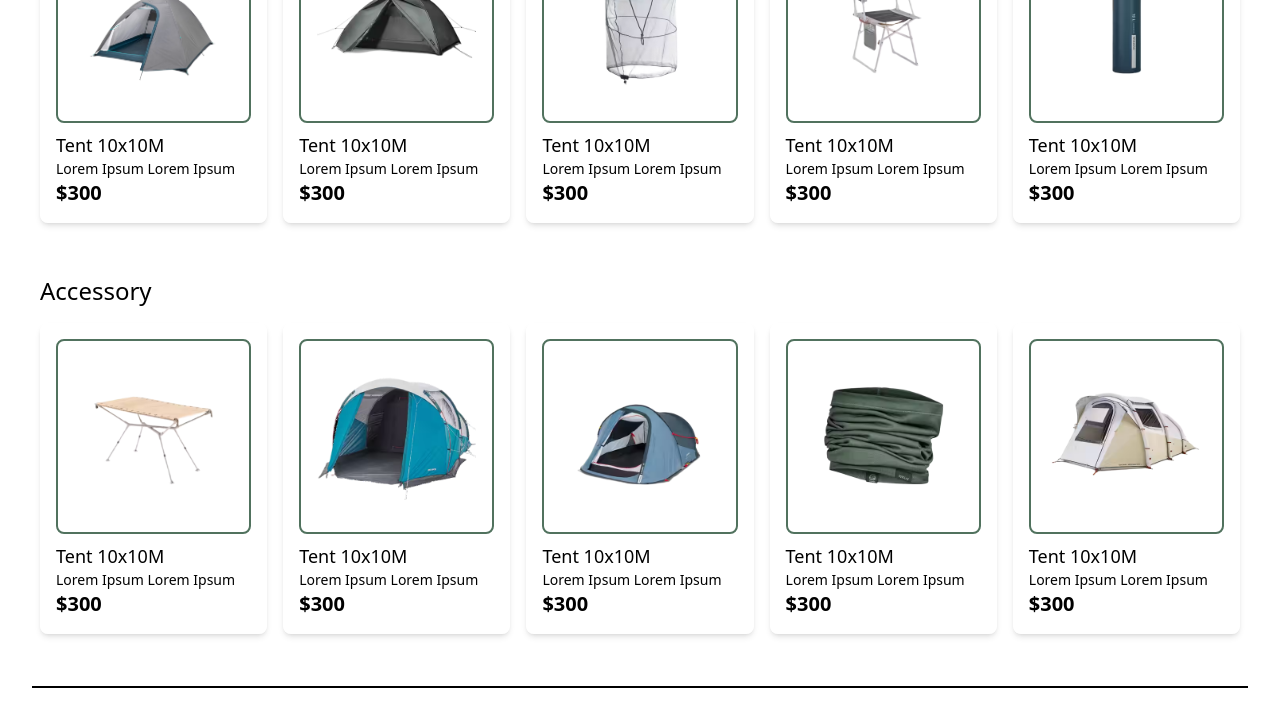
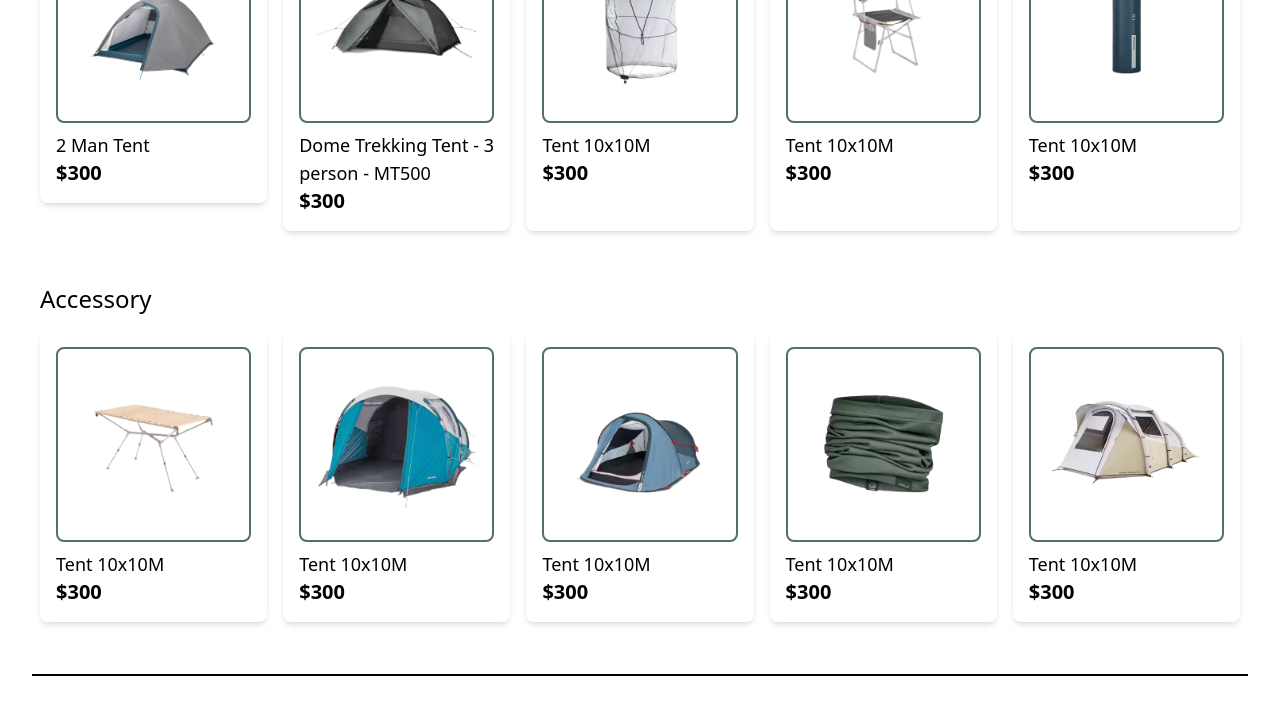
Before and after one commit to MangChhunleang/Team_Camping, a website: page CampHaven/home2.html in a window 1280 px wide. Shown: the part 880-1593 px from the top of the page. Drawn offline with nearby package versions, Linux system fonts and the light colour scheme.

Commit message:
CampHaven/home.htmlCampHaven/home2.htmlCampHaven/profile.html

```diff
--- a/CampHaven/home2.html
+++ b/CampHaven/home2.html
@@ -93,11 +93,12 @@
     </div>
 
     <!-- Top Products -->
-    <section class="mt-12 ">
+    <section class="mt-12">
       <h2 class="text-2xl mb-4 mx-2">Top Product</h2>
       <div class="grid grid-cols-5 gap-4 mx-2">
         <!-- Product 1 -->
          <a href="detailProduct.html">
+
            <div
            class="mb-1 p-4 shadow-md rounded-lg bg-white bg-opacity-70 hover:shadow-black"
            >
@@ -106,8 +107,7 @@
            alt="Product 1"
            class="w-25 mb-2 p-4 border-2 border-[#51725e] rounded-lg"
            />
-            <p class="text-lg">Tent 10x10M</p>
-            <p class="text-sm">Lorem Ipsum Lorem Ipsum</p>
+           <h1 class="text-lg">2 Man Tent</h1>
            <p class="text-xl font-bold">$300</p>
           </div>
         </a>
@@ -120,8 +120,7 @@
             alt="Product 2"
             class="w-25 mb-2 p-4 border-2 border-[#51725e] rounded-lg"
           />
-          <p class="text-lg">Tent 10x10M</p>
-          <p class="text-sm">Lorem Ipsum Lorem Ipsum</p>
+          <h1 class="text-lg">Dome Trekking Tent - 3 person - MT500</h1>
           <p class="text-xl font-bold">$300</p>
         </div>
         <div
@@ -132,8 +131,7 @@
             alt="Product 3"
             class="w-25 mb-2 p-4 border-2 border-[#51725e] rounded-lg"
           />
-          <p class="text-lg">Tent 10x10M</p>
-          <p class="text-sm">Lorem Ipsum Lorem Ipsum</p>
+          <h1 class="text-lg">Tent 10x10M</h>
           <p class="text-xl font-bold">$300</p>
         </div>
         <div
@@ -144,8 +142,7 @@
             alt="Product 4"
             class="w-25 mb-2 p-4 border-2 border-[#51725e] rounded-lg"
           />
-          <p class="text-lg">Tent 10x10M</p>
-          <p class="text-sm">Lorem Ipsum Lorem Ipsum</p>
+          <h1 class="text-lg">Tent 10x10M</h1>
           <p class="text-xl font-bold">$300</p>
         </div>
         <div
@@ -156,8 +153,7 @@
             alt="Product 5"
             class="w-25 mb-2 p-4 border-2 border-[#51725e] rounded-lg"
           />
-          <p class="text-lg">Tent 10x10M</p>
-          <p class="text-sm">Lorem Ipsum Lorem Ipsum</p>
+          <h1 class="text-lg">Tent 10x10M</h1>
           <p class="text-xl font-bold">$300</p>
         </div>
       </div>
@@ -176,8 +172,7 @@
             alt="Accessory 1"
             class="w-25 mb-2 p-4 border-2 border-[#51725e] rounded-lg"
           />
-          <p class="text-lg">Tent 10x10M</p>
-          <p class="text-sm">Lorem Ipsum Lorem Ipsum</p>
+          <h1 class="text-lg">Tent 10x10M</h1>
           <p class="text-xl font-bold">$300</p>
         </div>
         <!-- Repeat for other accessories... -->
@@ -189,8 +184,7 @@
             alt="Accessory 2"
             class="w-25 mb-2 p-4 border-2 border-[#51725e] rounded-lg"
           />
-          <p class="text-lg">Tent 10x10M</p>
-          <p class="text-sm">Lorem Ipsum Lorem Ipsum</p>
+          <h1 class="text-lg">Tent 10x10M</h1>
           <p class="text-xl font-bold">$300</p>
         </div>
         <div
@@ -201,8 +195,7 @@
             alt="Accessory 3"
             class="w-25 mb-2 p-4 border-2 border-[#51725e] rounded-lg"
           />
-          <p class="text-lg">Tent 10x10M</p>
-          <p class="text-sm">Lorem Ipsum Lorem Ipsum</p>
+          <h1 class="text-lg">Tent 10x10M</h1>
           <p class="text-xl font-bold">$300</p>
         </div>
         <div
@@ -213,8 +206,7 @@
             alt="Accessory 4"
             class="w-25 mb-2 p-4 border-2 border-[#51725e] rounded-lg"
           />
-          <p class="text-lg">Tent 10x10M</p>
-          <p class="text-sm">Lorem Ipsum Lorem Ipsum</p>
+          <h1 class="text-lg">Tent 10x10M</h1>
           <p class="text-xl font-bold">$300</p>
         </div>
         <div
@@ -225,8 +217,7 @@
             alt="Accessory 5"
             class="w-25 mb-2 p-4 border-2 border-[#51725e] rounded-lg"
           />
-          <p class="text-lg">Tent 10x10M</p>
-          <p class="text-sm">Lorem Ipsum Lorem Ipsum</p>
+          <h1 class="text-lg">Tent 10x10M</h1>
           <p class="text-xl font-bold">$300</p>
         </div>
       </div>
```
Also changed, not shown: CampHaven/home.html (+15 -15 lines), CampHaven/profile.html (+10 -11 lines). Lines whose indentation alone changed are shown as unchanged.
